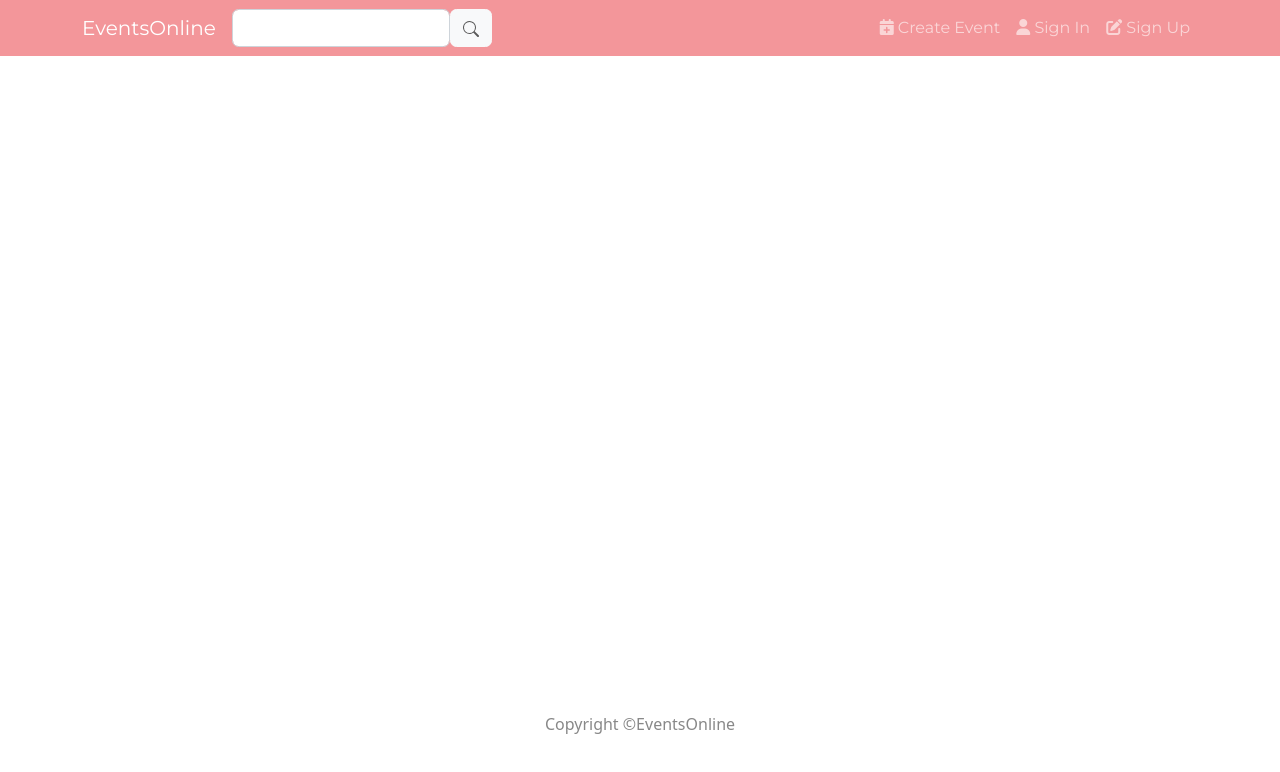
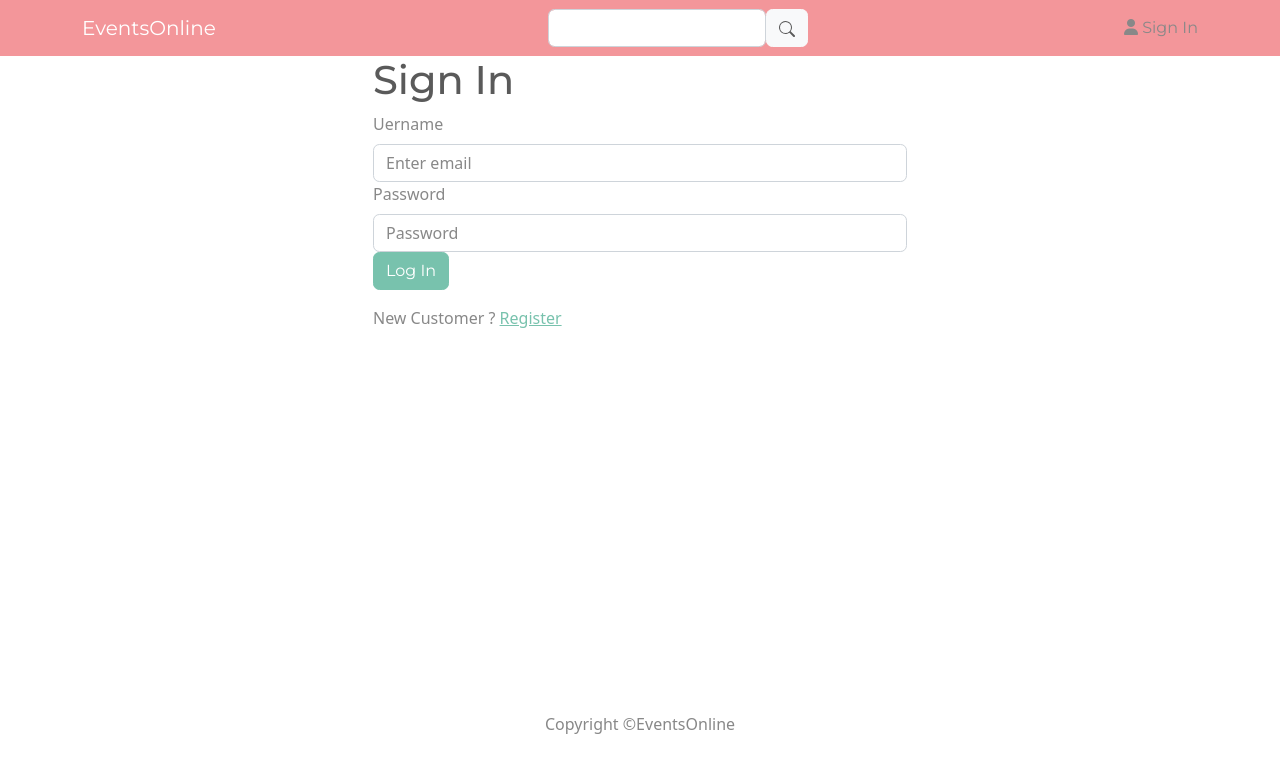
Before and after one commit to preethirmani/EventsOnline, a React (Create React App) app in the folder frontend/: page /login in a window 1280 px wide. Shown: the top 772 px of the page. Built offline with nearby package versions, Linux system fonts and the light colour scheme.

Commit message:
Login Functionality

```diff
--- a/frontend/src/App.js
+++ b/frontend/src/App.js
@@ -5,6 +5,7 @@
 import Header from "./components /Header";
 import CartScreen from "./screens/CartScreen";
 import HomeScreen from './screens/HomeScreen';
+import LoginScreen from "./screens/LoginScreen";
 import ProgramDetail from "./screens/ProgramDetail";
 import SearchScreen from "./screens/SearchScreen";
 
@@ -21,6 +22,7 @@
         <Container>
           <Routes>
             <Route path = '/' element={<HomeScreen />} exact />
+            <Route path = '/login' element= {<LoginScreen />} />
             <Route path = '/program/:id' element={<ProgramDetail/>} />
             <Route path='/program/search/:name' element={<SearchScreen/>} />
             <Route path='/program/cart/' element={<CartScreen/>} />
--- /dev/null
+++ b/frontend/src/actions/userActions.js
@@ -0,0 +1,47 @@
+import axios from 'axios';
+import {USER_LOGIN_REQUEST, USER_LOGIN_SUCCESS,
+        USER_LOGIN_FAIL, USER_LOGOUT} from '../constants/userConstants';
+
+
+export const login = (email, password) => async(dispatch) => {
+  try{
+    dispatch({
+      type: USER_LOGIN_REQUEST
+    })
+
+    const config = {
+      headers: {
+        'Content-Type': 'application/json'
+      }
+    }
+
+    // {email: email, passwor: password}
+    const {data} = await axios.post(
+      '/api/user/login',
+      {email, password},
+      config
+    );
+
+    dispatch({
+      type: USER_LOGIN_SUCCESS,
+      payload: data
+  })
+
+  localStorage.setItem('userInfo', JSON.stringify(data))
+
+  } catch (error) {
+    dispatch({
+      type: USER_LOGIN_FAIL,
+      payload: error.response && error.response.data.message
+              ? error.response.data.message
+              : error.message
+    })
+  }
+}
+
+export const logout = () => (dispatch) => {
+  localStorage.removeItem('userInfo');
+  dispatch({
+    type:USER_LOGOUT
+  })
+}
--- /dev/null
+++ b/frontend/src/components /FormContainer.js
@@ -0,0 +1,16 @@
+import React from 'react';
+import { Container, Row, Col } from 'react-bootstrap';
+
+const FormContainer = ({children}) => {
+  return (
+    <Container>
+      <Row className='justify-content-md-center'>
+        <Col xs={12} md={6}>
+          {children}
+        </Col>
+      </Row>
+    </Container>
+  )
+}
+
+export default FormContainer
--- a/frontend/src/components /Header.js
+++ b/frontend/src/components /Header.js
@@ -1,10 +1,20 @@
-import React from 'react'
-import { Navbar, Container, Nav } from 'react-bootstrap';
+import React from 'react';
+import { useSelector, useDispatch } from 'react-redux';
+import { Navbar, Container, Nav, NavDropdown } from 'react-bootstrap';
 import {LinkContainer} from 'react-router-bootstrap';
 import SearchEvent from './SearchEvent';
+import {login, logout} from '../actions/userActions';
 
 
 const Header = () => {
+
+  const dispatch = useDispatch();
+  const userLogin = useSelector(state => state.userLogin);
+  const { userInfo } = userLogin;
+
+  const logoutHandler = () => {
+    dispatch(logout())
+  }
   return (
     <header>
       <Navbar bg="dark" variant="dark" expand="lg"
@@ -18,18 +28,18 @@
           <div>
             <SearchEvent />
           </div>
-          <Navbar.Toggle aria-controls="basic-navbar-nav" />
-            <Nav className="ms-auto">
-
-              <Nav.Link ><i className='fas fa-calendar-plus'></i> Create Event</Nav.Link>
-
-
-              <Nav.Link ><i className='fas fa-user'></i> Sign In</Nav.Link>
-
-
-              <Nav.Link ><i className='fas fa-pen-to-square'></i> Sign Up</Nav.Link>
-
-            </Nav>
+          {userInfo? (
+            <NavDropdown title={userInfo.name} id='username'>
+                  <LinkContainer to='/profile'>
+                    <NavDropdown.Item>Profile</NavDropdown.Item>
+                  </LinkContainer>
+                  <NavDropdown.Item onClick={logoutHandler}>
+                    Logout
+                  </NavDropdown.Item>
+                </NavDropdown>
+          ) :   (<LinkContainer to="/login">
+                <Nav.Link><i className='fas fa-user'></i> Sign In</Nav.Link>
+              </LinkContainer>)}
         </Container>
       </Navbar>
 
--- /dev/null
+++ b/frontend/src/constants/userConstants.js
@@ -0,0 +1,4 @@
+export const USER_LOGIN_REQUEST = 'USER_LOGIN_REQUEST';
+export const USER_LOGIN_SUCCESS = 'USER_LOGIN_SUCCESS';
+export const USER_LOGIN_FAIL = 'USER_LOGIN_FAIL';
+export const USER_LOGOUT = 'USER_LOGOUT';
--- /dev/null
+++ b/frontend/src/reducers/userReducers.js
@@ -0,0 +1,22 @@
+import {USER_LOGIN_REQUEST, USER_LOGIN_SUCCESS,
+        USER_LOGIN_FAIL, USER_LOGOUT} from '../constants/userConstants';
+
+
+export const loginReducer = (state = {}, action) => {
+  switch(action.type) {
+    case USER_LOGIN_REQUEST :
+      return {loading: true}
+
+    case USER_LOGIN_SUCCESS:
+      return {loading: false, userInfo: action.payload}
+
+    case USER_LOGIN_FAIL:
+      return {loading: false, error: action.payload}
+
+    case USER_LOGOUT:
+      return {};
+
+    default:
+      return state;
+  }
+}
--- /dev/null
+++ b/frontend/src/screens/LoginScreen.js
@@ -0,0 +1,73 @@
+import React,{useState, useEffect} from 'react';
+import {useNavigate, useLocation, Link} from 'react-router-dom';
+import { useDispatch, useSelector } from 'react-redux';
+import FormContainer from '../components /FormContainer';
+import {Form, Row, Col, Button} from 'react-bootstrap';
+import {login} from '../actions/userActions';
+import Loader from '../components /Loader';
+import Message from '../components /Message';
+
+const LoginScreen = () => {
+
+  const [email, setEmail] = useState('');
+  const [password, setPassword] = useState('');
+  const dispatch = useDispatch();
+  const location = useLocation();
+  const navigate = useNavigate();
+
+  const userLogin = useSelector(state => state.userLogin);
+  const {loading, error, userInfo} = userLogin;
+
+  const redirect = location.search ? location.search.split('=')[1] : '/';
+
+  useEffect(()=> {
+    if(userInfo) {
+      navigate(redirect)
+    }
+  },[userInfo, navigate, redirect])
+
+  const submitHandler= (e) => {
+    e.preventDefault();
+    dispatch(login(email, password))
+  }
+
+  return (
+   <FormContainer>
+    <h1>Sign In</h1>
+   { loading && <Loader /> }
+   { error && <Message variant='danger'>{error}</Message> }
+    <Form onSubmit={submitHandler}>
+      <Form.Group controlId = 'email'>
+        <Form.Label>Uername</Form.Label>
+         <Form.Control type="email" placeholder="Enter email"
+         value={email} onChange={e => setEmail(e.target.value)} />
+
+      </Form.Group>
+
+      <Form.Group controlId='password'>
+        <Form.Label>Password</Form.Label>
+        <Form.Control type="password" placeholder="Password"
+        value={password} onChange={e => setPassword(e.target.value)}/>
+
+      </Form.Group>
+
+      <Button type='submit' variant='primary'>
+          Log In
+      </Button>
+    </Form>
+    <Row className='py-3'>
+      <Col>
+      New Customer ? {' '}
+      <Link to={redirect ? `/register?redirect=${redirect}` : '/register'}>
+            Register
+          </Link>
+
+      </Col>
+
+    </Row >
+
+   </FormContainer>
+  )
+}
+
+export default LoginScreen
--- a/frontend/src/store.js
+++ b/frontend/src/store.js
@@ -2,18 +2,25 @@
 import {programListReducer, programDetailReducer,
         programSearchDetailReducer} from './reducers/programReducers';
 import {cartReducer} from './reducers/cartReducers';
+import {loginReducer} from './reducers//userReducers'
 
 const rootReducer = combineReducers({
   programList : programListReducer,
   programDetail : programDetailReducer,
   programSearchDetailReducer : programSearchDetailReducer,
-  cart: cartReducer
+  cart: cartReducer,
+  userLogin: loginReducer
 })
 
 const cartItemsFromStorage = localStorage.getItem('cartItems')
                               ? JSON.parse (localStorage.getItem('cartItems')) : [];
+
+const userInfoFromStorage = localStorage.getItem('userInfo')
+                              ? JSON.parse(localStorage.getItem('userInfo')) : null;
+
 const initialState = {
-  cart : {cartItems: cartItemsFromStorage}
+  cart : {cartItems: cartItemsFromStorage},
+  userLogin : {userInfo: userInfoFromStorage}
 }
 const store = configureStore({
   reducer : rootReducer,
```
